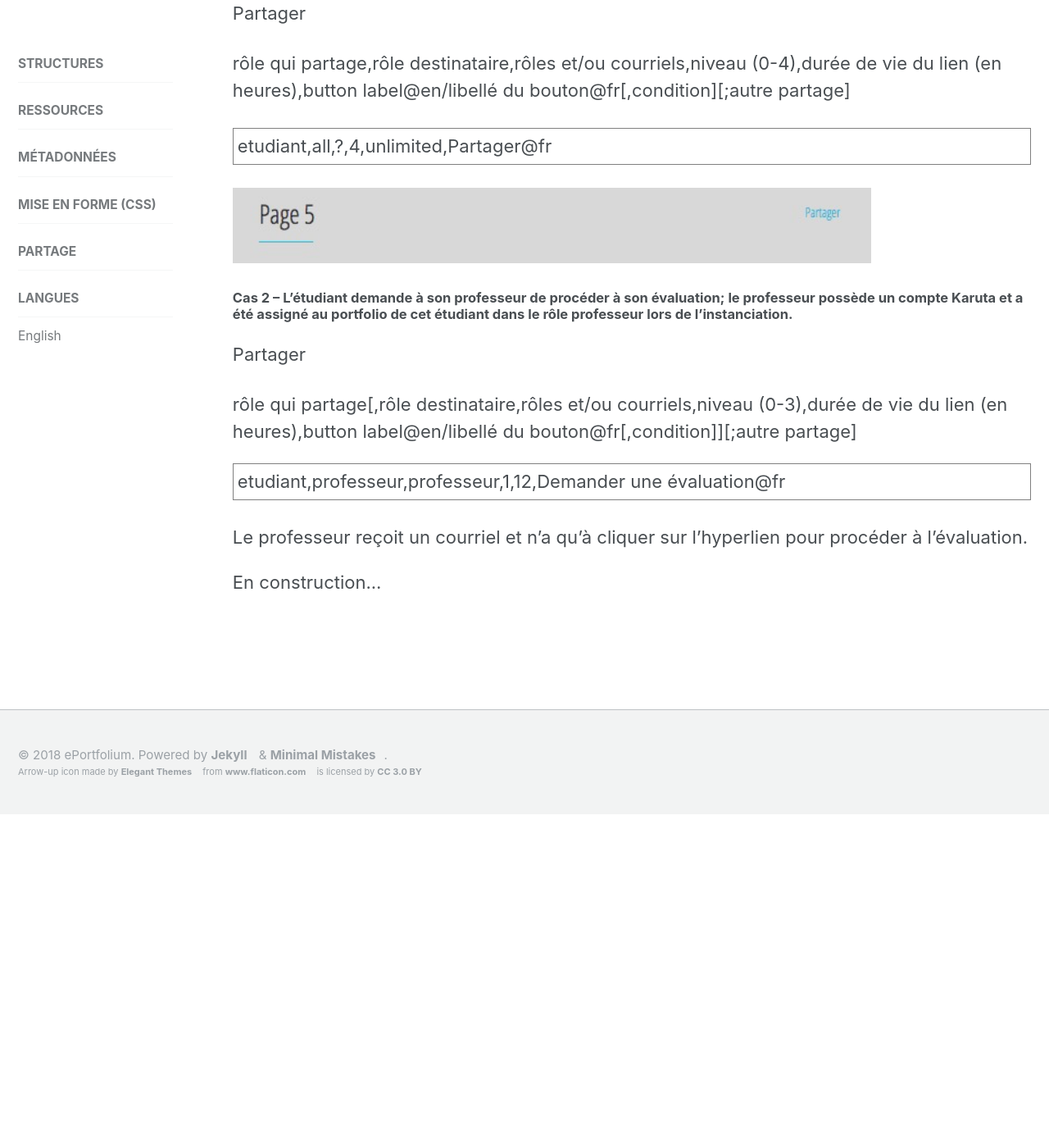
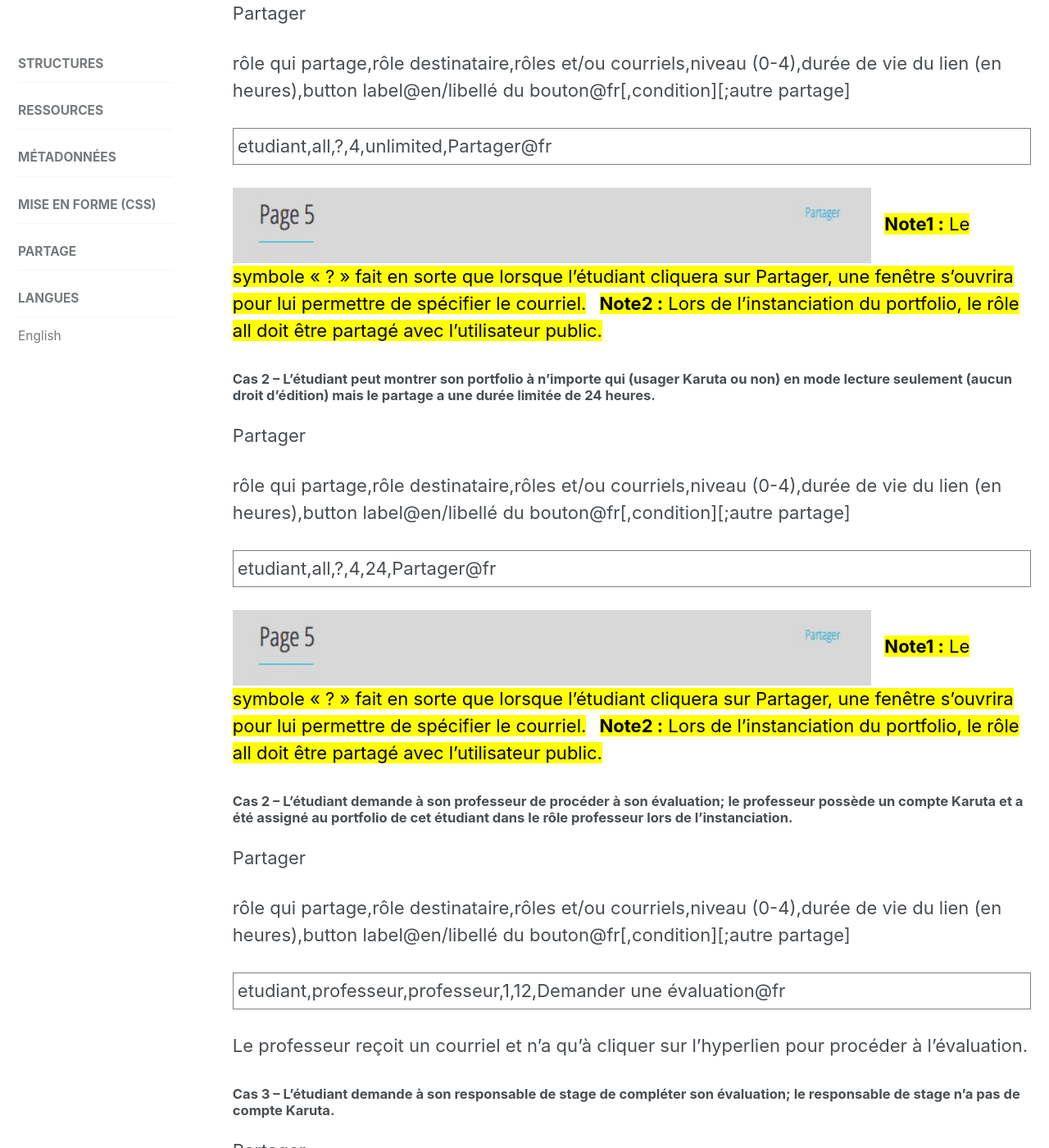
Before and after one commit to karutaproject/karuta-frontend-documentation, a Jekyll site: the page built from _pages/sharing_fr.html, in a window 1280 px wide and 1400 px high, scrolled down 1647 px. Shown: the whole window at 82% size. Built offline with Jekyll 4.4.1, drawn with Linux system fonts in a browser that asks for light colours; before the commit the page ends 2640 px from its top, so only the background shows below that; some of the changed text lies outside the part shown.

Commit message:
Mise à jour Partage

```diff
--- a/_pages/sharing_fr.html
+++ b/_pages/sharing_fr.html
@@ -9,6 +9,10 @@
 	.champ {
 		border: 1px solid gray;
 		padding: 5px;
+	}
+	mark {
+		margin-left:10px;
+		font-sze:80%;
 	}
 </style>
 <p>
@@ -32,21 +36,51 @@
 <h4>Dans les métadonnées :</h4>
 <img src='../assets/img/image008.png' width='80%'/>
 <p>Les conditions de ce partage sont très sophistiquées; voici quelques cas d’utilisation usuels :</p>
+<!-- =================================== -->
 <h4>Cas 1 – L’étudiant peut montrer son portfolio à n’importe qui (usager Karuta ou non) en mode lecture seulement (aucun droit d’édition).</h4>
 <p>Partager</p>
 <p>rôle qui partage,rôle destinataire,rôles et/ou courriels,niveau (0-4),durée de vie du lien (en heures),button label@en/libellé du bouton@fr[,condition][;autre partage]</p>
 <p class='champ'>etudiant,all,?,4,unlimited,Partager@fr</p>
 <img src='../assets/img/image009.png' width='80%'/>
+<mark><b>Note1 :</b>  Le symbole « ? » fait en sorte que lorsque l’étudiant cliquera sur Partager, une fenêtre s’ouvrira pour
+lui permettre de spécifier le courriel.</mark>
+<mark><b>Note2 :</b>  Lors de l’instanciation du portfolio, le rôle all doit être partagé avec l’utilisateur public.</mark>
 
+<!-- =================================== -->
+<h4>Cas 2 – L’étudiant peut montrer son portfolio à n’importe qui (usager Karuta ou non) en mode lecture seulement (aucun droit d’édition) mais le partage a une durée limitée de 24 heures.</h4>
+<p>Partager</p>
+<p>rôle qui partage,rôle destinataire,rôles et/ou courriels,niveau (0-4),durée de vie du lien (en heures),button label@en/libellé du bouton@fr[,condition][;autre partage]</p>
+<p class='champ'>etudiant,all,?,4,24,Partager@fr</p>
+<img src='../assets/img/image009.png' width='80%'/>
+<mark><b>Note1 :</b>  Le symbole « ? » fait en sorte que lorsque l’étudiant cliquera sur Partager, une fenêtre s’ouvrira pour
+lui permettre de spécifier le courriel.</mark>
+<mark><b>Note2 :</b>  Lors de l’instanciation du portfolio, le rôle all doit être partagé avec l’utilisateur public.</mark>
+<!-- =================================== -->
 <h4>Cas 2 – L’étudiant demande à son professeur de procéder à son évaluation; le professeur possède un compte
 Karuta et a été assigné au portfolio de cet étudiant dans le rôle professeur lors de l’instanciation.</h4>
+<p>Partager</p>
+<p>rôle qui partage,rôle destinataire,rôles et/ou courriels,niveau (0-4),durée de vie du lien (en heures),button label@en/libellé du bouton@fr[,condition][;autre partage]</p>
+<p class='champ'>etudiant,professeur,professeur,1,12,Demander une évaluation@fr</p>
+<p>Le professeur reçoit un courriel et n’a qu’à cliquer sur l’hyperlien pour procéder à l’évaluation.</p>
+<!-- =================================== -->
+<h4>Cas 3 – L’étudiant demande à son responsable de stage de compléter son évaluation; le responsable de stage n’a pas de compte Karuta.</h4>
+<p>Partager</p>
+<p>rôle qui partage,rôle destinataire,rôles et/ou courriels,niveau (0-4),durée de vie du lien (en heures),button label@en/libellé du bouton@fr[,condition][;autre partage]</p>
+<p class='champ'>etudiant,evaluateur,yves.lacoste@airfrance.com,3,12,Demander une évaluation@fr</p>
+<p>L’évaluateur externe reçoit un courriel et n’a qu’à cliquer sur l’hyperlien pour procéder à l’évaluation; il n’a pas à s’identifier dans le système Karuta.
+L’hyperlien est valide pendant 12 heures.</p>
+<!-- =================================== -->
+<h4>Cas 4 – L’étudiant demande à un de ses collègues d’inscrire un commentaire dans son portfolio (évaluation par les pairs); le collègue possède un compte Karuta.</h4>
+<p>Partager</p>
+<p>rôle qui partage,rôle destinataire,rôles et/ou courriels,niveau (0-4),durée de vie du lien (en heures),button label@en/libellé du bouton@fr[,condition][;autre partage]</p>
+<p class='champ'>etudiant,pair,?,1,12,Demander un commentaire@fr</p>
+<p>Le collègue reçoit un courriel et n’a qu’à cliquer sur l’hyperlien pour écrire son commentaire.</p>
 
-<p>Partager</p>
-rôle qui partage[,rôle destinataire,rôles et/ou courriels,niveau (0-3),durée de vie du lien (en heures),button label@en/libellé du bouton@fr[,condition]][;autre partage]
-
-<p class='champ'>etudiant,professeur,professeur,1,12,Demander une évaluation@fr</p>
+<mark><b>Note :</b>  Le symbole « ? » fait en sorte que lorsque l’étudiant cliquera sur Demander un commentaire, une fenêtre s’ouvrira pour
+lui permettre de spécifier le courriel de son collègue. On fait ici l’hypothèse que l’étudiant a un grand nombre de collègues
+et que le designer n’a pas spécifié de façon précise les collègues qui seront mobilisés, de façon à donner plus de latitude à
+l’étudiant dans le choix du pair qui pourra l’évaluer.</mark>
 
 
 
-Le professeur reçoit un courriel et n’a qu’à cliquer sur l’hyperlien pour procéder à l’évaluation.
 <p>En construction...</p>
```
